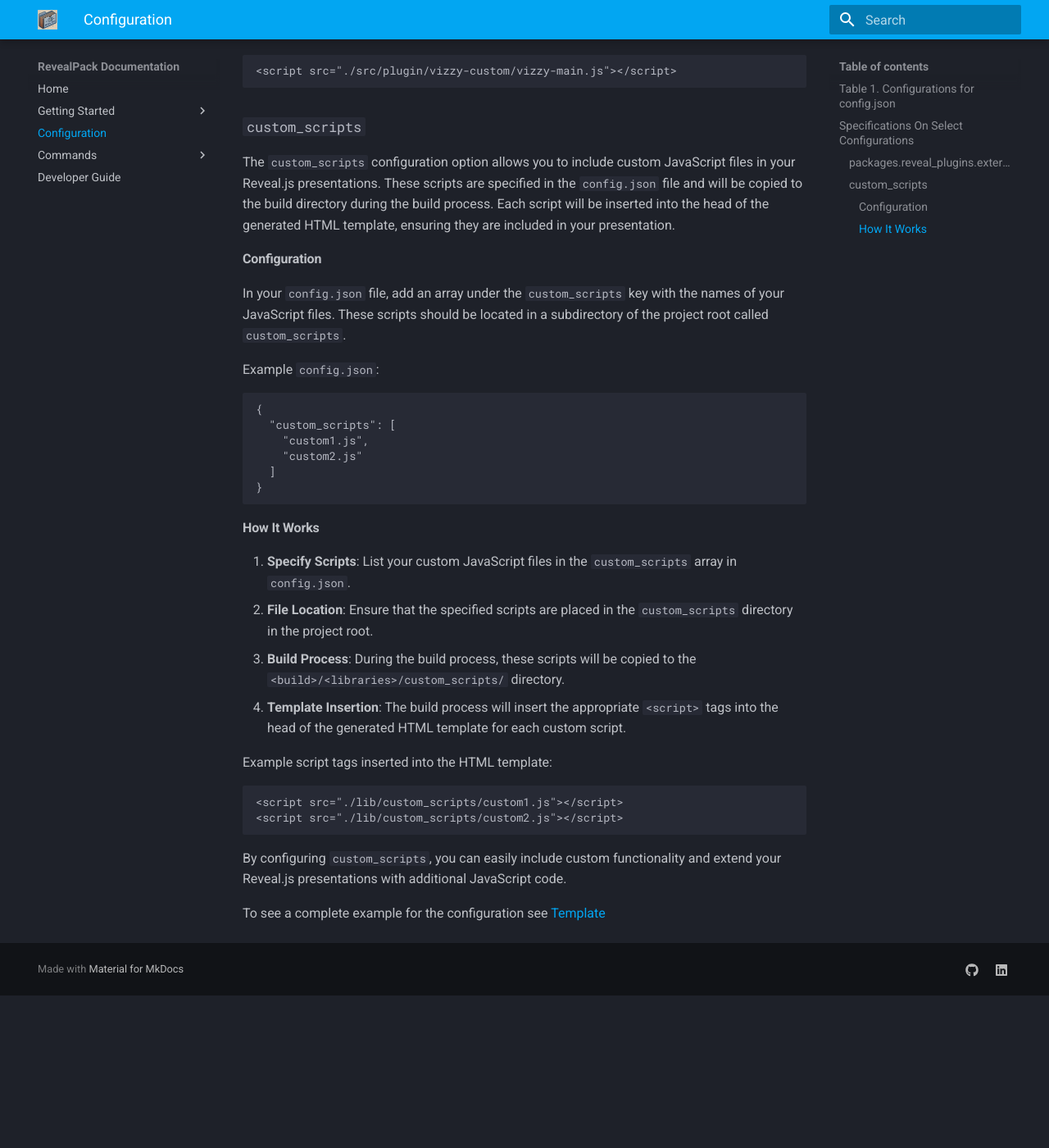
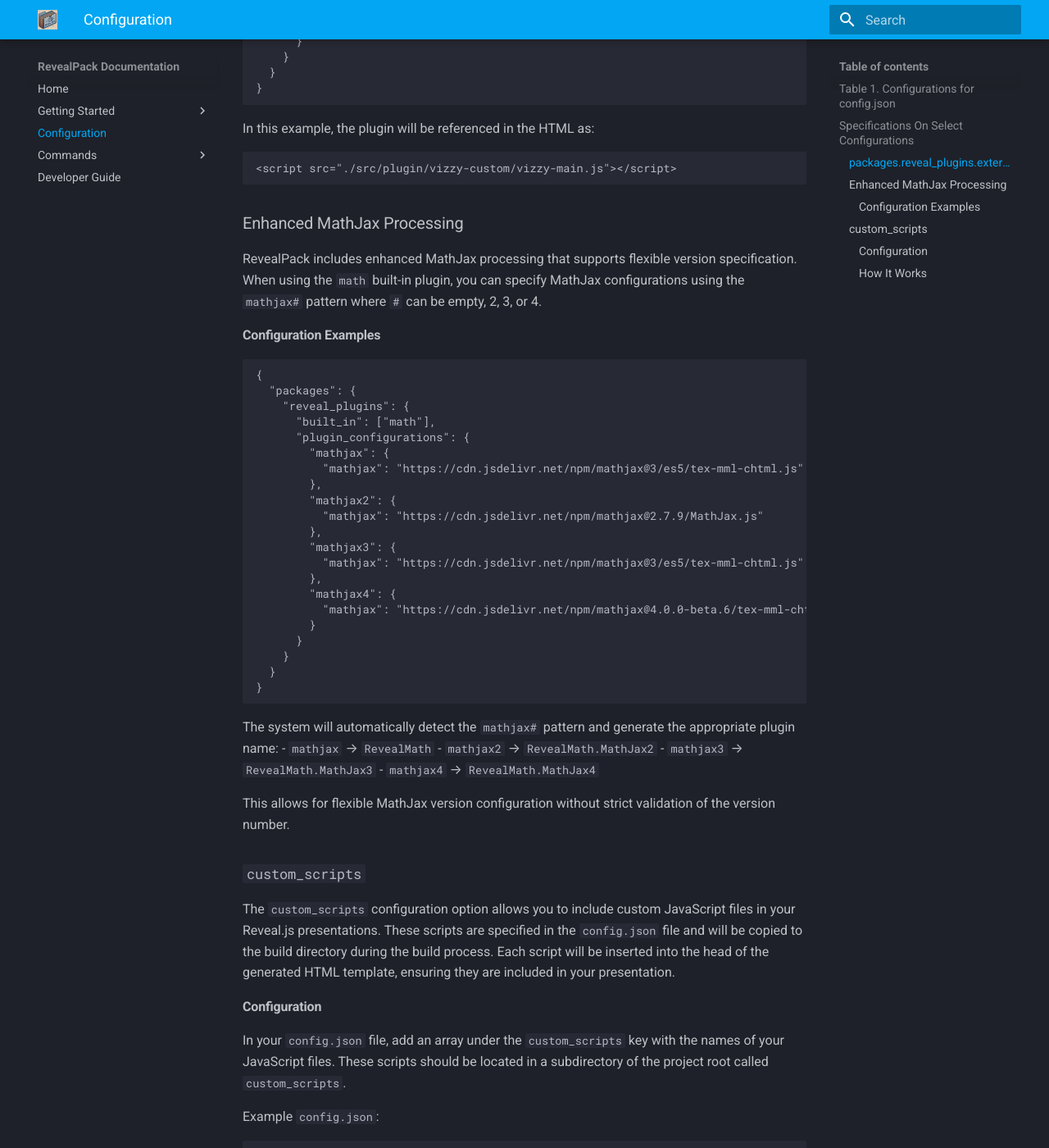
Before and after one commit to Khlick/RevealPack, an MkDocs documentation site: the page built from docs/config.md, in a window 1280 px wide and 1400 px high, scrolled down 4029 px. Shown: the whole window at 82% size. Built offline with MkDocs 1.6.1 and Material for MkDocs 9.7.7, drawn with Linux system fonts in a browser that asks for light colours; before the commit the page ends 5243 px from its top, so only the background shows below that; some of the changed text lies outside the part shown.

Commit message:
feat: enhance plugin parsing with noscript/omit fields and flexible MathJax processing
- Add `noscript` field to external plugins to prevent script tag generation
- Add `omit` field to external plugins to exclude from Reveal.js plugin list
- Implement enhanced MathJax processing with flexible `mathjax#` pattern support
- Support MathJax versions: mathjax, mathjax2, mathjax3, mathjax4
- Update documentation with examples and use cases for new features
- Fix plugin parsing logic for built-in vs external plugins
- Maintain backward compatibility with existing configurations

Breaking Changes: None
New Features:
- Plugin noscript/omit control fields
- Flexible MathJax version specification
- Enhanced plugin configuration options

Documentation:
- Updated config.md with new field descriptions
- Added Enhanced MathJax Processing section
- Updated example.md with new plugin configurations

Version: 1.3.7

````diff
--- a/docs/config.md
+++ b/docs/config.md
@@ -88,6 +88,8 @@
 - `alias`: Specifies the npm package name if it differs from the plugin name.
 - `main`: Specifies the main JavaScript file name if it differs from the plugin name. The `.js` extension is optional.
 - `export`: Specifies the name of the object created when importing the plugin if different from the plugin name.
+- `noscript`: When set to `true`, prevents the plugin script tag from being generated in the HTML template.
+- `omit`: When set to `true`, prevents the plugin from being listed in the Reveal.js plugin list in the HTML template.
 
 RevealPack will automatically cache downloaded plugins in the `directories.source.root` directory in a sub-folder `cached`. These plugins will be copied, unmodified, upon [`build`](build.md) and a reference will be generated with the expected relative reference:
 
@@ -127,6 +129,44 @@
 <script src="./src/plugin/vizzy-custom/vizzy-main.js"></script>
 ```
 
+### Enhanced MathJax Processing
+
+RevealPack includes enhanced MathJax processing that supports flexible version specification. When using the `math` built-in plugin, you can specify MathJax configurations using the `mathjax#` pattern where `#` can be empty, 2, 3, or 4.
+
+#### Configuration Examples
+
+```json
+{
+  "packages": {
+    "reveal_plugins": {
+      "built_in": ["math"],
+      "plugin_configurations": {
+        "mathjax": {
+          "mathjax": "https://cdn.jsdelivr.net/npm/mathjax@3/es5/tex-mml-chtml.js"
+        },
+        "mathjax2": {
+          "mathjax": "https://cdn.jsdelivr.net/npm/mathjax@2.7.9/MathJax.js"
+        },
+        "mathjax3": {
+          "mathjax": "https://cdn.jsdelivr.net/npm/mathjax@3/es5/tex-mml-chtml.js"
+        },
+        "mathjax4": {
+          "mathjax": "https://cdn.jsdelivr.net/npm/mathjax@4.0.0-beta.6/tex-mml-chtml.js"
+        }
+      }
+    }
+  }
+}
+```
+
+The system will automatically detect the `mathjax#` pattern and generate the appropriate plugin name:
+- `mathjax` → `RevealMath`
+- `mathjax2` → `RevealMath.MathJax2`
+- `mathjax3` → `RevealMath.MathJax3`
+- `mathjax4` → `RevealMath.MathJax4`
+
+This allows for flexible MathJax version configuration without strict validation of the version number.
+
 
 ### `custom_scripts`
 
--- a/pyproject.toml
+++ b/pyproject.toml
@@ -6,7 +6,7 @@
 
 [tool.poetry]
 name = "RevealPack"
-version = "1.3.2"
+version = "1.3.7"
 description = "A CLI tool for managing Reveal.js presentation packages"
 authors = ["Khris Griffis, Ph.D. <khris.griffis.phd@gmail.com>"]
 license = "MIT"
--- a/revealpack/__init__.py
+++ b/revealpack/__init__.py
@@ -2,7 +2,7 @@
 import json
 import shutil
 
-__version__ = "1.3.2"
+__version__ = "1.3.7"
 __description__ = f"RevealPack v{__version__} - A CLI tool for managing Reveal.js presentation packages"
 
 def copy_file_or_directory(src, dest):
--- a/revealpack/assets/styles/revealpack.scss
+++ b/revealpack/assets/styles/revealpack.scss
@@ -508,7 +508,7 @@
   no_entry: "\1F6AB",
   party_popper: "\1F389",
   pin: "\1F4CC",
-  question: "\2753",
+  questionmark: "\2753",
   report: "\1F4DD",
   ribbon: "\1F397",
   robot: "\1F916",
````
Also changed, not shown: COMMIT_MESSAGE.md (added, +22 -0 lines), RELEASE_MESSAGE.md (added, +127 -0 lines), docs/example.md (+17 -1 lines), 1 other file.
